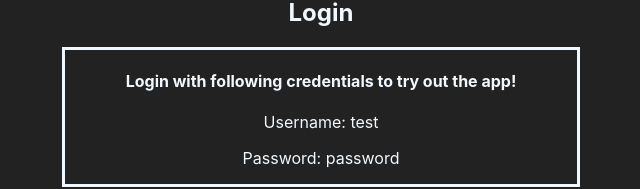
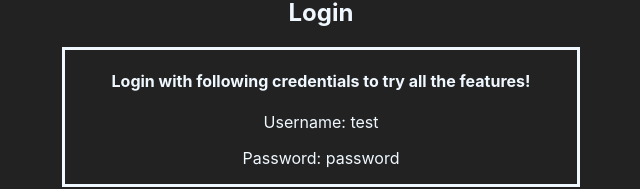
Before and after one commit to Trinadactyl/melodacity-client, a React (Create React App) app: page /login in a window 1280 px wide. Shown: the part 262-451 px from the top of the page, without its empty margins (319-959 px from the left). Built offline with nearby package versions, Linux system fonts and the light colour scheme.

Commit message:
more touch ups

```diff
--- a/src/components/LoginPage/LoginPage.js
+++ b/src/components/LoginPage/LoginPage.js
@@ -22,7 +22,7 @@ export default class LoginPage extends Component {
         <h2>Login</h2>
 
         <div className='demo-user'>
-          <h4>Login with following credentials to try out the app!</h4>
+          <h4>Login with following credentials to try all the features!</h4>
           <p>Username: test</p>
           <p>Password: password</p>
         </div>
```
